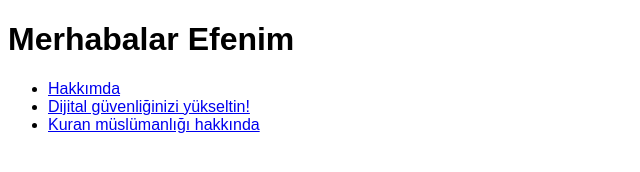
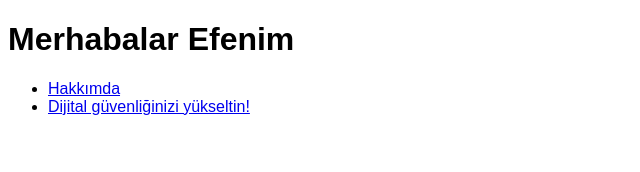
Before and after one commit to Gursak/Gursak.github.io, a plain HTML site: page index.html in a window 1280 px wide. Shown: the whole page, without its empty margins (0-640 px from the left). Drawn offline with Linux system fonts and the light colour scheme.

Commit message:
değişiklikler

```diff
--- a/index.html
+++ b/index.html
@@ -9,7 +9,6 @@
 <ul>
 <li><a href="hakkimda.html">Hakkımda</a></li>
 <li><a href="dijitalgüvenlik.html">Dijital güvenliğinizi yükseltin!<a></li>
-<li><a href="kuran-muslumanligi.html">Kuran müslümanlığı hakkında</a></li>
 </ul>
 </body>
 </html>
```
